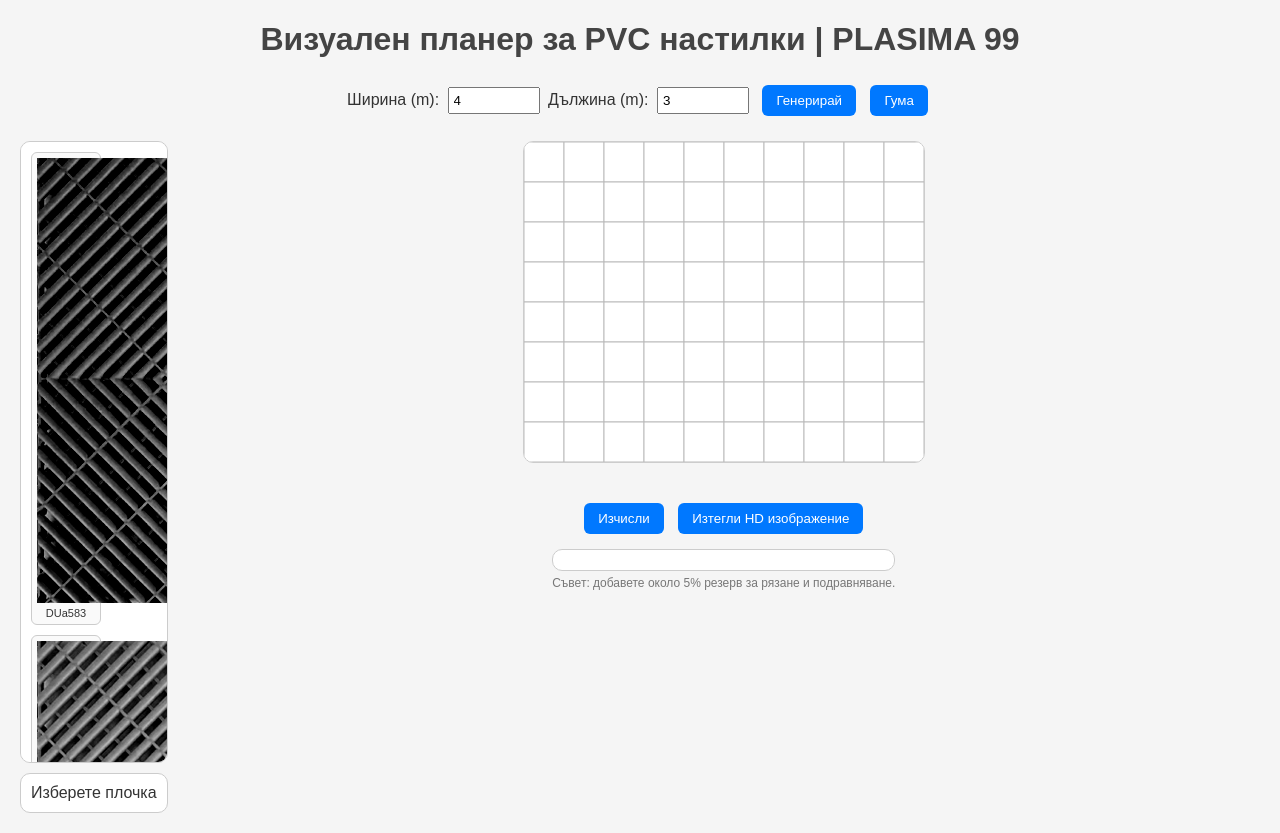
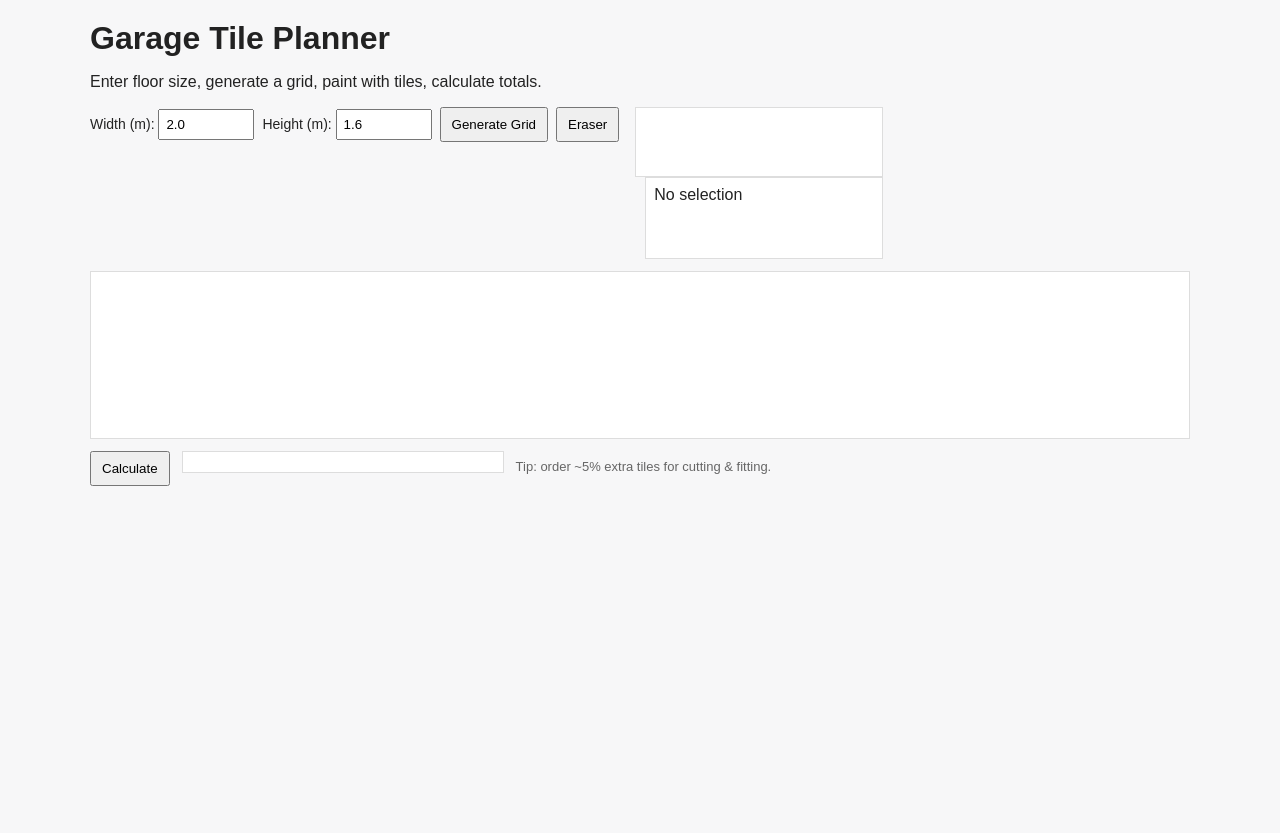
Before and after one commit to Sazashime/visual-planner, a Flask app: page / in a window 1280 px wide. After the commit the page ends 486 px from the top, so only its background shows below. Run offline with Flask 3, Linux system fonts and the light colour scheme; a map, chart or similar area stays blank.

Commit message:
Update index.html

```diff
--- a/templates/index.html
+++ b/templates/index.html
@@ -1,143 +1,42 @@
-<!DOCTYPE html>
-<html lang="bg">
+<!-- templates/index.html -->
+<!doctype html>
+<html lang="en">
 <head>
-    <meta charset="UTF-8">
-    <meta name="viewport" content="width=device-width, initial-scale=1.0">
-    <title>Visual Floor Planner | PLASIMA 99</title>
-    <link rel="icon" href="/static/favicon.png" type="image/png">
-    <style>
-        body {
-            font-family: Arial, sans-serif;
-            margin: 20px;
-            background: #f5f5f5;
-            color: #333;
-        }
-        h1 {
-            text-align: center;
-            color: #444;
-        }
-        .container {
-            display: flex;
-            gap: 20px;
-            margin-top: 20px;
-        }
-        #palette {
-            display: grid;
-            grid-template-columns: repeat(auto-fill, 70px);
-            gap: 10px;
-            max-height: 600px;
-            overflow-y: auto;
-            background: #fff;
-            padding: 10px;
-            border-radius: 10px;
-            border: 1px solid #ccc;
-        }
-        .tile-btn {
-            text-align: center;
-            border: 1px solid #ccc;
-            border-radius: 6px;
-            padding: 5px;
-            cursor: pointer;
-            transition: all 0.2s;
-            background: #fafafa;
-        }
-        .tile-btn:hover {
-            background: #eee;
-        }
-        .tile-btn.selected {
-            border-color: #0078ff;
-            background: #dcecff;
-        }
-        #preview {
-            text-align: center;
-            background: #fff;
-            border: 1px solid #ccc;
-            padding: 10px;
-            border-radius: 10px;
-            margin-top: 10px;
-        }
-        #canvas-container {
-            flex: 1;
-            display: flex;
-            flex-direction: column;
-            align-items: center;
-        }
-        canvas {
-            background: #fff;
-            border: 1px solid #ccc;
-            border-radius: 10px;
-            margin-bottom: 15px;
-            cursor: crosshair;
-        }
-        #controls {
-            text-align: center;
-            margin-bottom: 20px;
-        }
-        input {
-            width: 80px;
-            padding: 4px;
-            margin: 4px;
-        }
-        button {
-            padding: 8px 14px;
-            margin: 5px;
-            cursor: pointer;
-            border: none;
-            background: #0078ff;
-            color: white;
-            border-radius: 6px;
-            transition: background 0.2s;
-        }
-        button:hover {
-            background: #005fcc;
-        }
-        #results {
-            white-space: pre-wrap;
-            background: #fff;
-            padding: 10px;
-            border-radius: 10px;
-            border: 1px solid #ccc;
-            margin-top: 10px;
-            text-align: left;
-            max-width: 400px;
-        }
-        #actions {
-            text-align: center;
-            margin-top: 20px;
-        }
-        .tip {
-            font-size: 12px;
-            color: #777;
-            margin-top: 5px;
-        }
-    </style>
+  <meta charset="utf-8" />
+  <title>Garage Tile Planner</title>
+  <meta name="viewport" content="width=device-width,initial-scale=1" />
+  <link rel="stylesheet" href="/static/css/style.css">
 </head>
 <body>
-    <h1>Визуален планер за PVC настилки | PLASIMA 99</h1>
+  <div class="container">
+    <header>
+      <h1>Garage Tile Planner</h1>
+      <p>Enter floor size, generate a grid, paint with tiles, calculate totals.</p>
+    </header>
 
-    <div id="controls">
-        <label>Ширина (m): <input type="number" id="width" step="0.1" value="4"></label>
-        <label>Дължина (m): <input type="number" id="height" step="0.1" value="3"></label>
-        <button id="generate">Генерирай</button>
-        <button id="erase">Гума</button>
+    <section id="controls">
+      <div class="inputs">
+        <label>Width (m): <input id="width" type="number" min="0.4" step="0.1" value="2.0"></label>
+        <label>Height (m): <input id="height" type="number" min="0.4" step="0.1" value="1.6"></label>
+        <button id="generate">Generate Grid</button>
+        <button id="erase">Eraser</button>
       </div>
 
-    <div class="container">
-        <div>
-            <div id="palette"></div>
-            <div id="preview">Изберете плочка</div>
+      <div class="palette-wrap">
+        <div id="palette" class="palette"></div>
+        <div id="preview" class="preview">No selection</div>
       </div>
+    </section>
 
-        <div id="canvas-container">
-            <canvas id="gridCanvas" width="800" height="600"></canvas>
+    <section id="canvas-wrap">
+      <canvas id="gridCanvas"></canvas>
+    </section>
 
     <section id="actions">
-                <button id="calculate">Изчисли</button>
-                <button id="download">Изтегли HD изображение</button> <!-- ✅ NEW -->
+      <button id="calculate">Calculate</button>
       <div id="results" class="results"></div>
-                <div class="tip">Съвет: добавете около 5% резерв за рязане и подравняване.</div>
+      <div class="tip">Tip: order ~5% extra tiles for cutting & fitting.</div>
     </section>
-        </div>
   </div>
 
   <script src="/static/js/app.js"></script>
```
Lines whose indentation alone changed are shown as unchanged.
